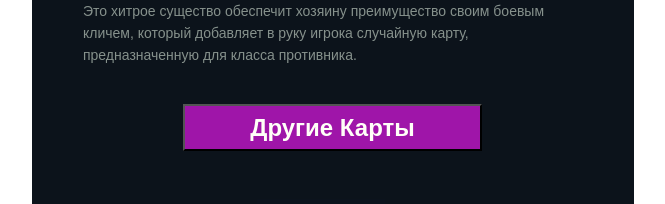
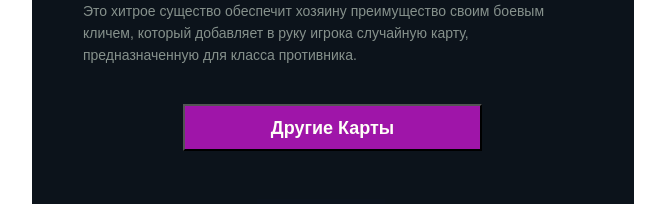
Before and after one commit to SovaDima/hearthStone, a plain HTML site: page index.html in a window 1280 px wide. Shown: the part 1729-1933 px from the top of the page, without its empty margins (307-972 px from the left). Drawn offline with Linux system fonts and the light colour scheme.

Commit message:
text for btn

```diff
--- a/style.css
+++ b/style.css
@@ -145,11 +145,13 @@ table h6 {
  cursor: pointer;
 }
 .forbut {
+    margin: 0;
     margin-left: 5px;
     margin-right: 5px;
-    margin: 0;
-    font-size: 24px;
+    font-size: 18px;
+    line-height: 22px;
     color: #fffff8;
     font-weight: bold;
     font-family: "Arial";
+    text-align: center;
 }
```
